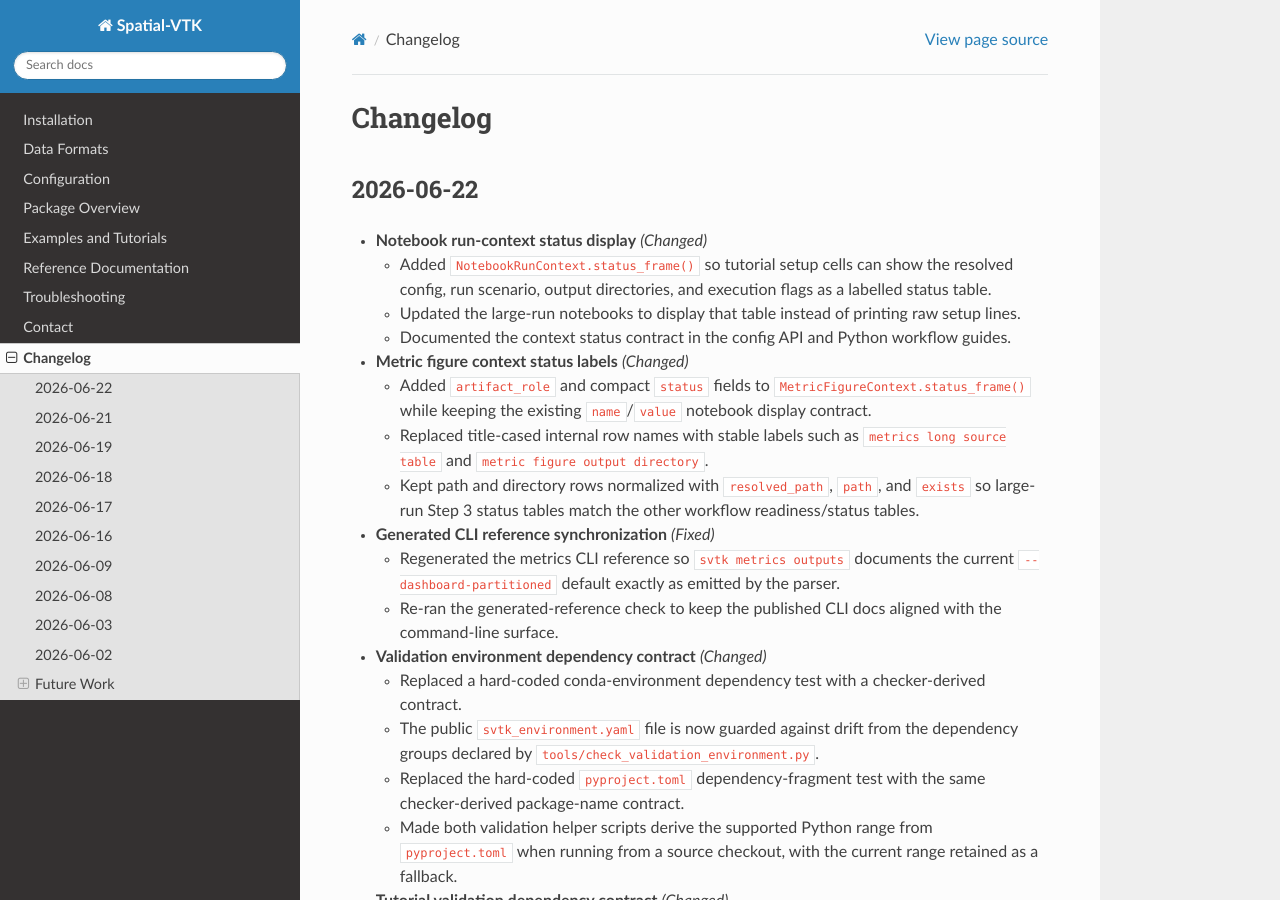
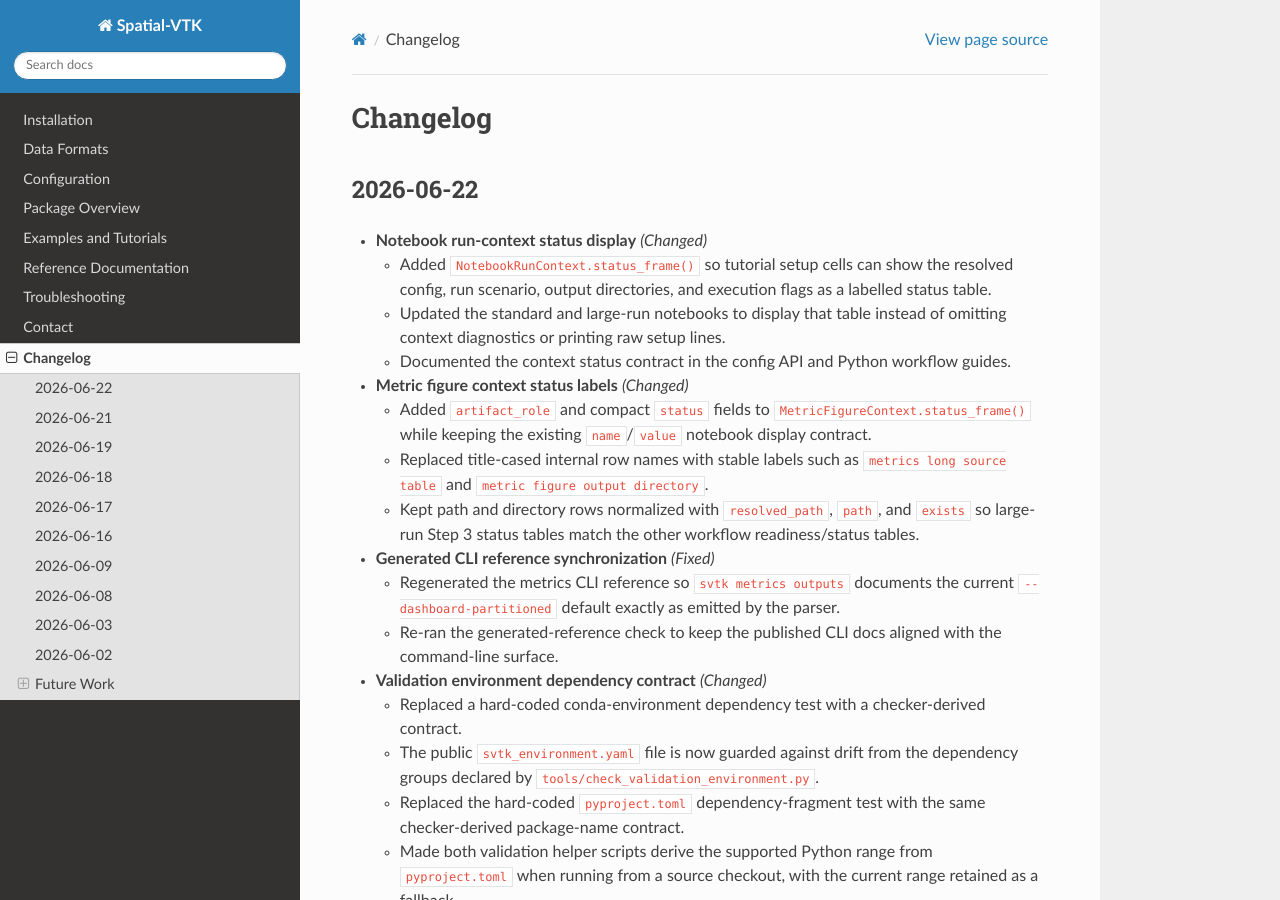
Before and after one commit to bcbirkel/spatial-vtk, a Sphinx documentation site: the page built from docs/changelog.rst, in a window 1280 px wide and 900 px high. Built offline with Sphinx 7.4.7 and the Read the Docs theme 3.1.0, drawn with Linux system fonts in a browser that asks for light colours.

Commit message:
Show context status in standard notebooks

```diff
--- a/docs/changelog.rst
+++ b/docs/changelog.rst
@@ -9,8 +9,8 @@ Changelog
   - Added ``NotebookRunContext.status_frame()`` so tutorial setup cells can
     show the resolved config, run scenario, output directories, and execution
     flags as a labelled status table.
-  - Updated the large-run notebooks to display that table instead of printing
-    raw setup lines.
+  - Updated the standard and large-run notebooks to display that table instead
+    of omitting context diagnostics or printing raw setup lines.
   - Documented the context status contract in the config API and Python
     workflow guides.
 
```
Also changed, not shown: docs/reference/python_workflows.rst (+5 -4 lines), docs/examples/step_01_ingest_and_prepare_data.ipynb, docs/examples/step_02_quality_control.ipynb, docs/examples/step_03_calculate_metrics.ipynb, docs/examples/step_04_spatial_statistics.ipynb, docs/examples/step_05_maps_and_figures.ipynb, docs/examples/step_06_additional_plotting_options.ipynb, docs/examples/step_07_dashboards.ipynb, 1 other file.
